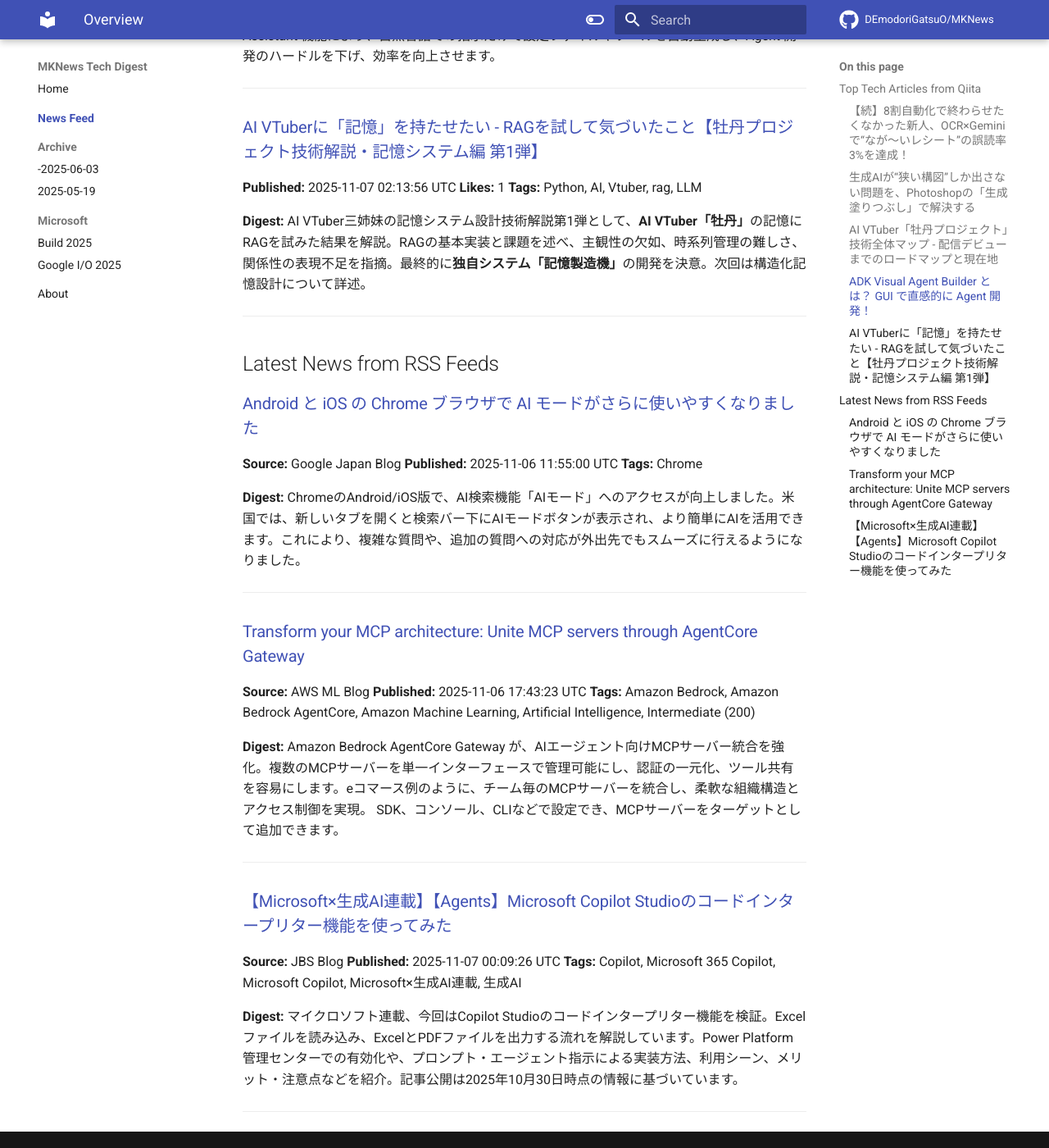
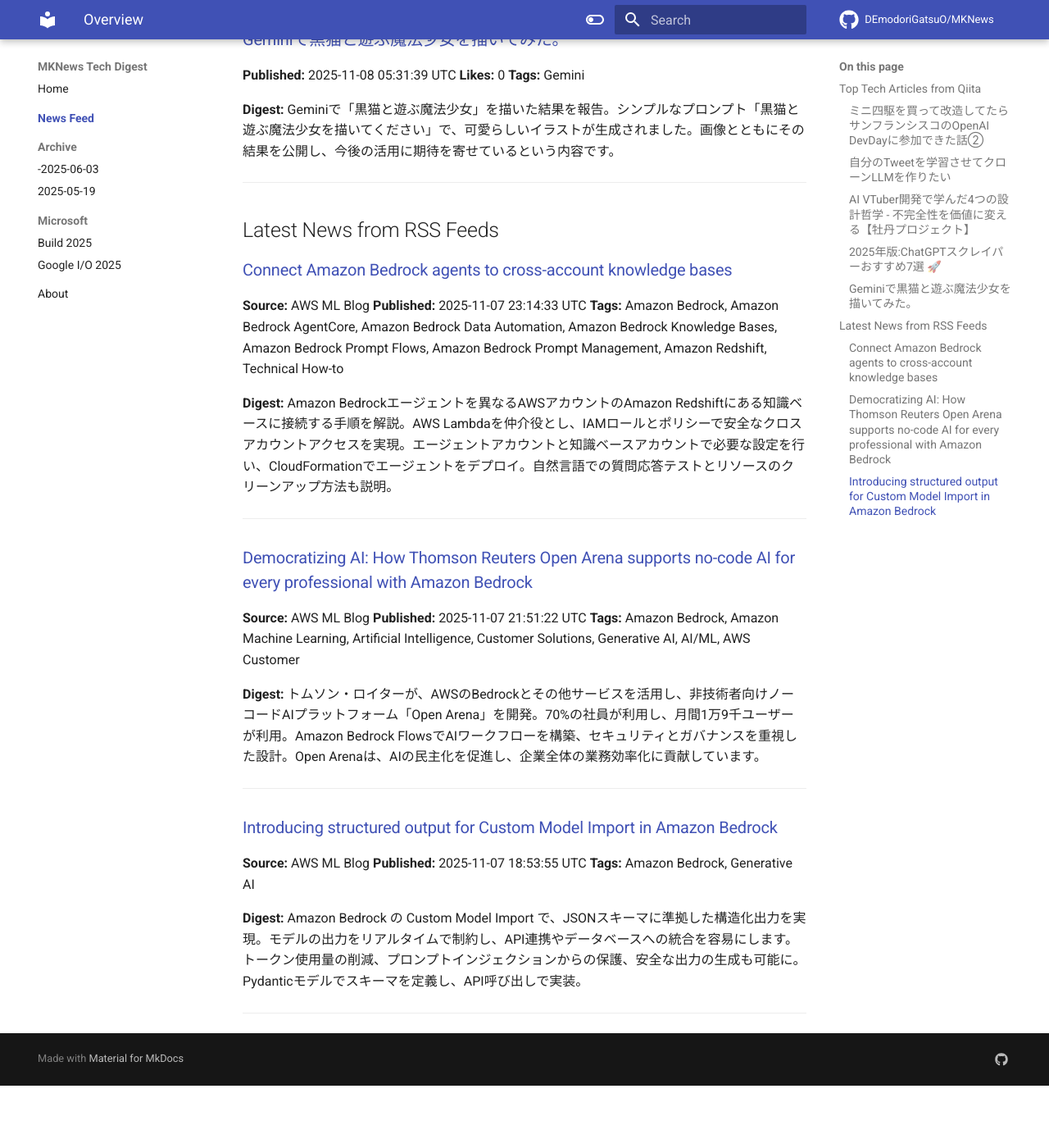
Before and after one commit to DEmodoriGatsuO/MKNews, an MkDocs documentation site: the page built from docs/news/index.md, in a window 1280 px wide and 1400 px high, scrolled down 1275 px. Shown: the whole window at 82% size. Built offline with MkDocs 1.6.1 and Material for MkDocs 9.7.7, drawn with Linux system fonts in a browser that asks for light colours; comment, search, counter and statistics services are not loaded; after the commit the page ends 2599 px from its top, so only the background shows below that; some of the changed text lies outside the part shown.

Commit message:
Automated AI Tech Digest - 2025-11-08

```diff
--- a/docs/news/index.md
+++ b/docs/news/index.md
@@ -1,88 +1,88 @@
-# AI Tech Trends Digest (2025-11-07)
+# AI Tech Trends Digest (2025-11-08)
 
 
 ## Top Tech Articles from Qiita
 
 
-### [【続】8割自動化で終わらせたくなかった新人、OCR×Geminiで“なが〜いレシート”の誤読率3%を達成！](https://qiita.com/ishikawa_slj/items/d24b88966fbad0174162)
-**Published:** 2025-11-06 17:06:55 UTC
-**Likes:** 9
-**Tags:** 初心者, AI, OCR, React, Gemini
+### [ミニ四駆を買って改造してたらサンフランシスコのOpenAI DevDayに参加できた話②](https://qiita.com/Null-Sensei/items/f02c7b02ad0fc5d78cfc)
+**Published:** 2025-11-07 07:49:51 UTC
+**Likes:** 3
+**Tags:** ポエム, ミニ四駆, OpenAI
 
 **Digest:**
-GitHub Copilotを活用したWebアプリ開発のアップデート記事です。OCRアプリをCloud Vision APIとGemini APIで改善し、激長レシートのフォーム入力を実現。AIでOCR精度を向上させ、申請フローとUI/UXも改善。管理者画面新設やフィルター検索対応など機能追加し、実用レベルに近づきました。
+[Qiita Conference 2025 Autumn] Day.3 登壇資料。ミニ四駆を魔改造し、喋って動かす「#しゃべ四駆」制作過程を紹介。ESP32マイコンとOpenAI Realtime API、WebRTC Embedded SDKを連携。2024年12月にSDKを発見し、2025年1月にはスピーカーやDataChannel対応、LED搭載でK.I.T.T.化。MQTTによる音量調整も実現。
 
 ---
 
-### [生成AIが“狭い構図”しか出さない問題を、Photoshopの「生成塗りつぶし」で解決する](https://qiita.com/GIFCat/items/540abc290ca5d8c3ef12)
-**Published:** 2025-11-07 00:01:16 UTC
-**Likes:** 3
-**Tags:** #photoshop, Gemini, ChatGPT, #生成AI, #AI画像生成
+### [自分のTweetを学習させてクローンLLMを作りたい](https://qiita.com/kokuren333/items/580448acf62e704c2122)
+**Published:** 2025-11-07 21:57:26 UTC
+**Likes:** 2
+**Tags:** ファインチューニング, LLM, ローカルLLM
 
 **Digest:**
-生成AIで作成した画像が構図やアスペクト比で物足りない時、Adobe Photoshopの「生成塗りつぶし」機能が役立ちます。AI生成画像を拡張し、サムネイルやバナーに使えるように。使い方は、Photoshopで画像を開き、キャンバスサイズを広げ、空白部分を選択して「生成塗りつぶし」を実行するだけ。背景の自然な拡張や、人物の全身補完も可能で、指示文なしでも違和感なく仕上がります。
+Xの投稿を学習させて自分だけのLLMを作る方法を紹介。UnslothのColabノートブックで、Qwen3-4b-instructをベースに、自分のツイートをShareGPT形式に変換してファインチューニングします。ローカルLLM初心者にもおすすめ。最終的にGGUF形式でHuggingFaceにアップロードし、LM-Studioでモデルを動かす例を提示。実用性は低いものの、LLMのファインチューニングを体験できます。
 
 ---
 
-### [AI VTuber「牡丹プロジェクト」技術全体マップ - 配信デビューまでのロードマップと現在地](https://qiita.com/koshikawa-masato/items/39cb9fc4a03a4fb3222e)
-**Published:** 2025-11-07 03:10:43 UTC
-**Likes:** 2
-**Tags:** Python, PostgreSQL, AI, Vtuber, LLM
+### [AI VTuber開発で学んだ4つの設計哲学 - 不完全性を価値に変える【牡丹プロジェクト】](https://qiita.com/koshikawa-masato/items/2fb0825b7aadf5056a1c)
+**Published:** 2025-11-07 23:36:15 UTC
+**Likes:** 1
+**Tags:** Python, AI, Vtuber, LLM, 設計哲学
 
 **Digest:**
-「牡丹プロジェクト」は、過去の記憶を持つAI VTuber三姉妹を実現するプロジェクト。長女Kasho、次女牡丹、三女ユリが個性豊かに過去を語り、自律的に行動するAIを目指しています。基盤システムと記憶システムを構築し、現在、過去の人生生成に着手。安全性を確保するセンシティブ判定システムも実装済み。技術スタックはPython、LLM、PostgreSQLなど。最終目標は、三姉妹が自らの意思で配信デビューすることです。
+AI VTuber「牡丹プロジェクト」は、不完全性を価値に変え、育成を楽しむAI開発を目指す。4つの設計哲学を掲げ、AIを対話の相手として尊重し、親の原則に基づき自律性を重視。LLMは声帯に過ぎず、ロジック層で同一性を保証。これにより、誠実さを評価軸とし、独自の競争優位性を築くことを目指している。
 
 ---
 
-### [ADK Visual Agent Builder とは？ GUI で直感的に Agent 開発！](https://qiita.com/te_yama/items/a229191c663a6b4cc44e)
-**Published:** 2025-11-06 23:46:01 UTC
-**Likes:** 2
-**Tags:** Gemini, GoogleCloud, LLM, AIエージェント, AgentDevelopmentKit
+### [2025年版:ChatGPTスクレイパーおすすめ7選 🚀](https://qiita.com/AInsights/items/0c16c2b294e84188d110)
+**Published:** 2025-11-07 10:35:14 UTC
+**Likes:** 1
+**Tags:** Python, 機械学習, AI, ChatGPT, LLM
 
 **Digest:**
-Agent Development Kit (ADK) v1.18.0 で追加された「ADK Visual Agent Builder」を紹介。GUI で直感的に Agent を構築でき、Tools や Sub Agent の追加も容易です。さらに、Assistant 機能により、自然言語での指示だけで設定ファイルやツールを自動生成し、Agent 開発のハードルを下げ、効率を向上させます。
+ChatGPTデータ収集に最適なスクレイパー7選を紹介。Bright Dataは大規模向け、ScrapingBeeは使いやすさ、Apifyはカスタマイズ性が特徴。Scrapelessはリアルタイム、ZenRowsはAI、Oxylabsは高信頼性、ScraperAPIはノーコードで手軽。用途や予算に合わせて選べ、企業や研究のデータ収集・分析を効率化します。
 
 ---
 
-### [AI VTuberに「記憶」を持たせたい - RAGを試して気づいたこと【牡丹プロジェクト技術解説・記憶システム編 第1弾】](https://qiita.com/koshikawa-masato/items/ba2a5d0105c2ea173ff7)
-**Published:** 2025-11-07 02:13:56 UTC
-**Likes:** 1
-**Tags:** Python, AI, Vtuber, rag, LLM
+### [Geminiで黒猫と遊ぶ魔法少女を描いてみた。](https://qiita.com/nori-channel/items/ed06edd9c0f5cfdc9779)
+**Published:** 2025-11-08 05:31:39 UTC
+**Likes:** 0
+**Tags:** Gemini
 
 **Digest:**
-AI VTuber三姉妹の記憶システム設計技術解説第1弾として、**AI VTuber「牡丹」**の記憶にRAGを試みた結果を解説。RAGの基本実装と課題を述べ、主観性の欠如、時系列管理の難しさ、関係性の表現不足を指摘。最終的に**独自システム「記憶製造機」**の開発を決意。次回は構造化記憶設計について詳述。
+Geminiで「黒猫と遊ぶ魔法少女」を描いた結果を報告。シンプルなプロンプト「黒猫と遊ぶ魔法少女を描いてください」で、可愛らしいイラストが生成されました。画像とともにその結果を公開し、今後の活用に期待を寄せているという内容です。
 
 ---
 
 ## Latest News from RSS Feeds
 
 
-### [Android と iOS の Chrome ブラウザで AI モードがさらに使いやすくなりました](https://blog.google/intl/ja-jp/feed/ai-mode-in-chrome-ios-android/)
-**Source:** Google Japan Blog
-**Published:** 2025-11-06 11:55:00 UTC
-**Tags:** Chrome
+### [Connect Amazon Bedrock agents to cross-account knowledge bases](https://aws.amazon.com/blogs/machine-learning/connect-amazon-bedrock-agents-to-cross-account-knowledge-bases/)
+**Source:** AWS ML Blog
+**Published:** 2025-11-07 23:14:33 UTC
+**Tags:** Amazon Bedrock, Amazon Bedrock AgentCore, Amazon Bedrock Data Automation, Amazon Bedrock Knowledge Bases, Amazon Bedrock Prompt Flows, Amazon Bedrock Prompt Management, Amazon Redshift, Technical How-to
 
 **Digest:**
-ChromeのAndroid/iOS版で、AI検索機能「AIモード」へのアクセスが向上しました。米国では、新しいタブを開くと検索バー下にAIモードボタンが表示され、より簡単にAIを活用できます。これにより、複雑な質問や、追加の質問への対応が外出先でもスムーズに行えるようになりました。
+Amazon Bedrockエージェントを異なるAWSアカウントのAmazon Redshiftにある知識ベースに接続する手順を解説。AWS Lambdaを仲介役とし、IAMロールとポリシーで安全なクロスアカウントアクセスを実現。エージェントアカウントと知識ベースアカウントで必要な設定を行い、CloudFormationでエージェントをデプロイ。自然言語での質問応答テストとリソースのクリーンアップ方法も説明。
 
 ---
 
-### [Transform your MCP architecture: Unite MCP servers through AgentCore Gateway](https://aws.amazon.com/blogs/machine-learning/transform-your-mcp-architecture-unite-mcp-servers-through-agentcore-gateway/)
+### [Democratizing AI: How Thomson Reuters Open Arena supports no-code AI for every professional with Amazon Bedrock](https://aws.amazon.com/blogs/machine-learning/democratizing-ai-how-thomson-reuters-open-arena-supports-no-code-ai-for-every-professional-with-amazon-bedrock/)
 **Source:** AWS ML Blog
-**Published:** 2025-11-06 17:43:23 UTC
-**Tags:** Amazon Bedrock, Amazon Bedrock AgentCore, Amazon Machine Learning, Artificial Intelligence, Intermediate (200)
+**Published:** 2025-11-07 21:51:22 UTC
+**Tags:** Amazon Bedrock, Amazon Machine Learning, Artificial Intelligence, Customer Solutions, Generative AI, AI/ML, AWS Customer
 
 **Digest:**
-Amazon Bedrock AgentCore Gateway が、AIエージェント向けMCPサーバー統合を強化。複数のMCPサーバーを単一インターフェースで管理可能にし、認証の一元化、ツール共有を容易にします。eコマース例のように、チーム毎のMCPサーバーを統合し、柔軟な組織構造とアクセス制御を実現。  SDK、コンソール、CLIなどで設定でき、MCPサーバーをターゲットとして追加できます。
+トムソン・ロイターが、AWSのBedrockとその他サービスを活用し、非技術者向けノーコードAIプラットフォーム「Open Arena」を開発。70%の社員が利用し、月間1万9千ユーザーが利用。Amazon Bedrock FlowsでAIワークフローを構築、セキュリティとガバナンスを重視した設計。Open Arenaは、AIの民主化を促進し、企業全体の業務効率化に貢献しています。
 
 ---
 
-### [【Microsoft×生成AI連載】【Agents】Microsoft Copilot Studioのコードインタープリター機能を使ってみた](https://blog.jbs.co.jp/entry/2025/11/07/090926)
-**Source:** JBS Blog
-**Published:** 2025-11-07 00:09:26 UTC
-**Tags:** Copilot, Microsoft 365 Copilot, Microsoft Copilot, Microsoft×生成AI連載, 生成AI
+### [Introducing structured output for Custom Model Import in Amazon Bedrock](https://aws.amazon.com/blogs/machine-learning/introducing-structured-output-for-custom-model-import-in-amazon-bedrock/)
+**Source:** AWS ML Blog
+**Published:** 2025-11-07 18:53:55 UTC
+**Tags:** Amazon Bedrock, Generative AI
 
 **Digest:**
-マイクロソフト連載、今回はCopilot Studioのコードインタープリター機能を検証。Excelファイルを読み込み、ExcelとPDFファイルを出力する流れを解説しています。Power Platform管理センターでの有効化や、プロンプト・エージェント指示による実装方法、利用シーン、メリット・注意点などを紹介。記事公開は2025年10月30日時点の情報に基づいています。
+Amazon Bedrock の Custom Model Import で、JSONスキーマに準拠した構造化出力を実現。モデルの出力をリアルタイムで制約し、API連携やデータベースへの統合を容易にします。トークン使用量の削減、プロンプトインジェクションからの保護、安全な出力の生成も可能に。Pydanticモデルでスキーマを定義し、API呼び出しで実装。
 
 ---
```
